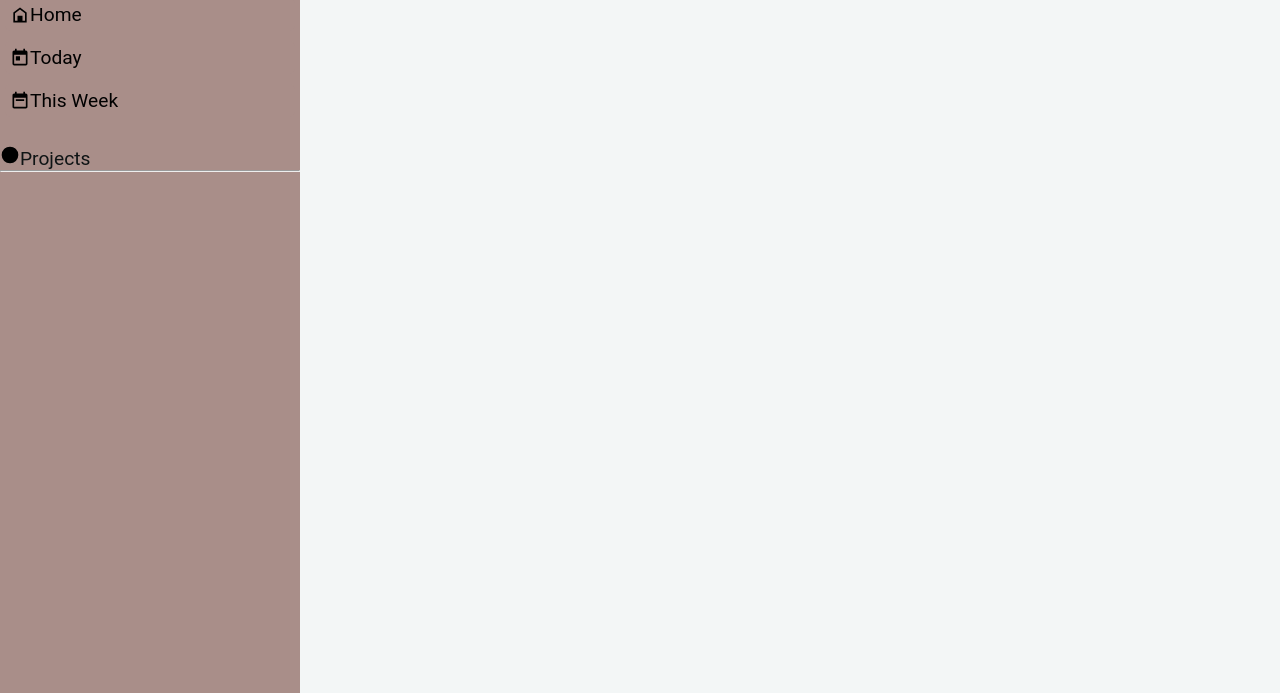
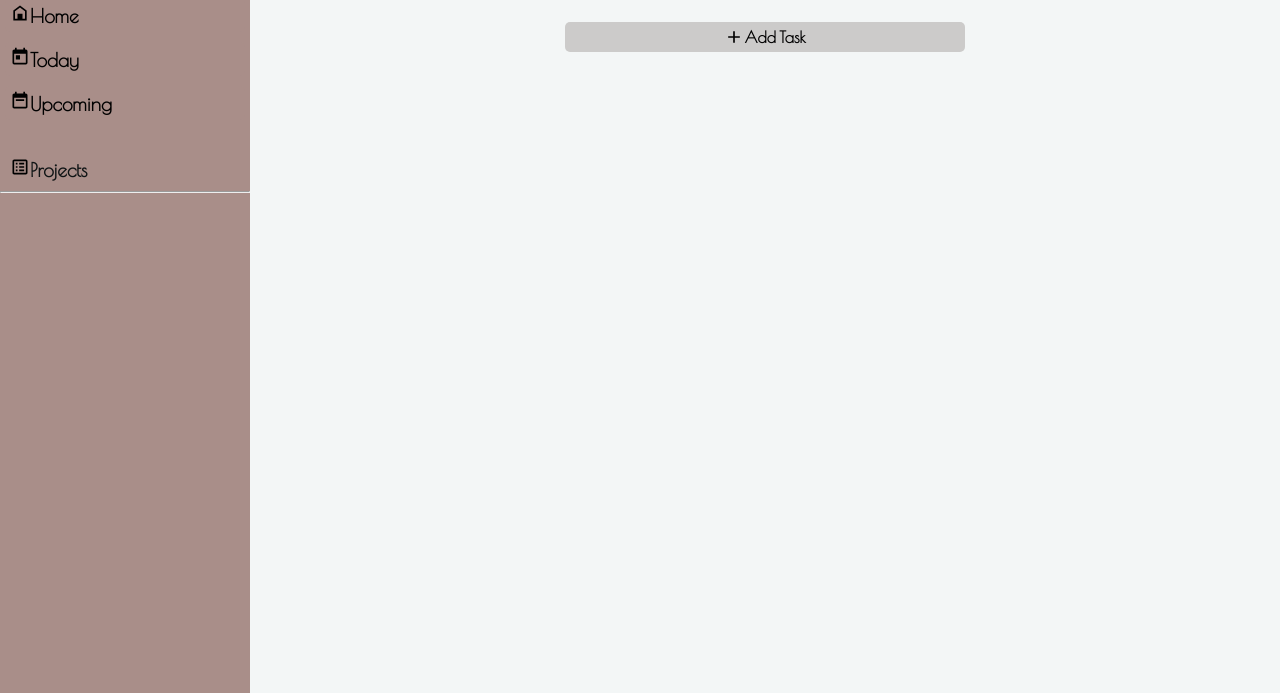
Before and after one commit to callum-laing/todo-list, a website built with Vite: page index.html in a window 1280 px wide. Shown: the part 107-800 px from the top of the page. Built offline with nearby package versions, Linux system fonts and the light colour scheme.

Commit message:
added styling and content

```diff
--- a/index.html
+++ b/index.html
@@ -6,6 +6,13 @@
   <link rel="icon" type="image/svg+xml" href="/vite.svg" />
   <meta name="viewport" content="width=device-width, initial-scale=1.0" />
   <link rel="stylesheet" href="style.css">
+
+  <!-- Google fonts -->
+  <link rel="stylesheet" href="https://cdnjs.cloudflare.com/ajax/libs/font-awesome/4.7.0/css/font-awesome.min.css" />
+
+  <style>
+    @import url("https://fonts.googleapis.com/css?family=Poiret+One|Quicksand&display=swap");
+  </style>
 
   <title>Todo List</title>
 </head>
@@ -26,36 +33,47 @@
 
     <div class="sidebar">
       <div class="sidebar-flex">
-        <button><svg class="btn-svg" xmlns="http://www.w3.org/2000/svg" viewBox="0 0 24 24">
+        <button class="sidebar-btn"><svg class="btn-svg" xmlns="http://www.w3.org/2000/svg" viewBox="0 0 24 24">
             <title>home-variant-outline</title>
             <path d="M9,13H15V19H18V10L12,5.5L6,10V19H9V13M4,21V9L12,3L20,9V21H4Z" />
           </svg>Home</button>
 
-        <button><svg class="btn-svg" xmlns="http://www.w3.org/2000/svg" viewBox="0 0 24 24">
+        <button class="sidebar-btn"><svg class="btn-svg" xmlns="http://www.w3.org/2000/svg" viewBox="0 0 24 24">
             <title>calendar-today</title>
             <path
               d="M7,10H12V15H7M19,19H5V8H19M19,3H18V1H16V3H8V1H6V3H5C3.89,3 3,3.9 3,5V19A2,2 0 0,0 5,21H19A2,2 0 0,0 21,19V5A2,2 0 0,0 19,3Z" />
           </svg>Today</button>
 
-        <button><svg class="btn-svg" xmlns="http://www.w3.org/2000/svg" viewBox="0 0 24 24">
+        <button class="sidebar-btn"><svg class="btn-svg" xmlns="http://www.w3.org/2000/svg" viewBox="0 0 24 24">
             <title>calendar-week</title>
             <path
               d="M6 1H8V3H16V1H18V3H19C20.11 3 21 3.9 21 5V19C21 20.11 20.11 21 19 21H5C3.89 21 3 20.1 3 19V5C3 3.89 3.89 3 5 3H6V1M5 8V19H19V8H5M7 10H17V12H7V10Z" />
-          </svg>This Week</button>
+          </svg>Upcoming</button>
         <br>
-        <p><svg class="btn-svg" xmlns="http://www.w3.org/2000/svg" viewBox="0 0 24 24">
-            <title>circle</title>
-            <path d="M12,2A10,10 0 0,0 2,12A10,10 0 0,0 12,22A10,10 0 0,0 22,12A10,10 0 0,0 12,2Z" />
-          </svg>Projects</p>
+        <span class="project-title-text">
+          <p><svg class="btn-svg" xmlns="http://www.w3.org/2000/svg" viewBox="0 0 24 24">
+              <title>list-box-outline</title>
+              <path
+                d="M11 15H17V17H11V15M9 7H7V9H9V7M11 13H17V11H11V13M11 9H17V7H11V9M9 11H7V13H9V11M21 5V19C21 20.1 20.1 21 19 21H5C3.9 21 3 20.1 3 19V5C3 3.9 3.9 3 5 3H19C20.1 3 21 3.9 21 5M19 5H5V19H19V5M9 15H7V17H9V15Z" />
+            </svg>Projects</p>
+        </span>
         <hr>
       </div>
     </div>
 
     <div class="main-content">
-      <h2>Home</h2>
+      <div class="content-title">
+        <h2>Home</h2>
+      </div>
+      <div class="task-list">
+        <button class="add-task"><svg class="btn-svg" xmlns="http://www.w3.org/2000/svg" viewBox="0 0 24 24">
+            <title>plus</title>
+            <path d="M19,13H13V19H11V13H5V11H11V5H13V11H19V13Z" />
+          </svg> Add Task</button>
+      </div>
     </div>
 
-  </div>
+
   </div>
 </body>
 
--- a/style.css
+++ b/style.css
@@ -15,30 +15,46 @@ body {
   background-color: #F3F6F6;
   font-family: 'Roboto', sans-serif;
   color: #0F1415;
+  font-family: "Poiret One"
 }
 
+p {
+  font-weight: 600;
+}
+
+
 h2 {
-  font-size: 1.5rem;
+  font-size: 1.8rem;
   font-weight: 900;
 }
 
 h3 {
   font-size: 1.2rem;
-  font-weight: 600;
+  font-weight: 900;
   padding-bottom: 5px;
 }
 
+button {
+  display: flex;
+  align-items: center;
+  justify-content: center;
+  padding: 5px;
+  margin: 5px;
+  font-weight: 600;
+  border: none;
+  border-radius: 5px;
+}
 
 /* Content Wrapper */
 .container {
   height: 100vh;
   overflow: none;
   display: grid;
-  grid-template-columns: 300px 1fr 300px;
+  grid-template-columns: 250px 1fr;
   grid-template-rows: 70px 1fr;
   grid-template-areas:
-    "header header header"
-    "side main right-col";
+    "header header"
+    "side main";
 }
 
 
@@ -57,23 +73,42 @@ h3 {
 .title {
   font-size: 2.5rem;
   font-weight: 900;
+  color: white;
+  margin-top: 5px;
 }
 
 .title-svg {
   width: 60px;
   height: 60x;
-  fill: #0F1415;
+  fill: white;
   margin-left: 20px;
 }
-
 
 
 /* Main Content Styling */
 .main-content {
   display: flex;
-  justify-content: center;
+  flex-direction: column;
+  align-items: center;
 }
 
+.task-list {
+  margin-top: 20px;
+}
+
+.add-task {
+  width: 400px;
+  text-align: center;
+  background-color: #cccbca;
+}
+
+.add-task:hover {
+  display: flex;
+  align-items: center;
+  background-color: white;
+  border: 2px solid #cccbca;
+  cursor: pointer;
+}
 
 
 /* Sidebar */
@@ -92,20 +127,14 @@ h3 {
   padding-top: 30px;
 }
 
-button {
-  display: flex;
-  align-items: center;
-  margin: 5px;
-  padding: 5px;
-  border-radius: 5px;
-  box-shadow: none;
-  border: none;
+.sidebar-btn {
+  display: block;
   background-color: #A98E89;
   text-align: left;
 }
 
-button:hover,
-button:active {
+.sidebar-btn:hover,
+.sidebar-btn:active {
   background-color: white;
   cursor: pointer;
 }
@@ -115,3 +144,10 @@ button:active {
   width: 20px;
   height: 20px;
 }
+
+.project-title-text {
+  display: flex;
+  align-items: center;
+  margin: 5px;
+  padding: 5px;
+}
```
Also changed, not shown: public/croc.jpg (added), 6 other files.
